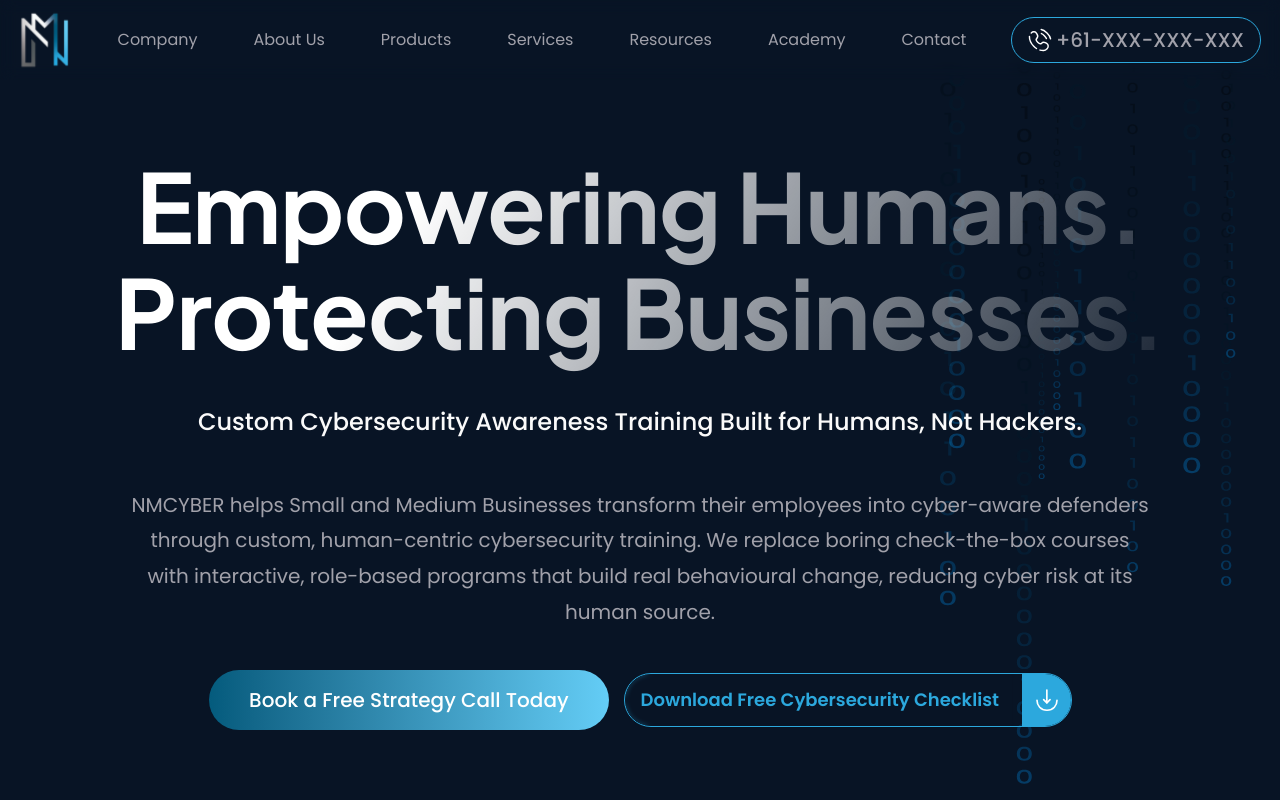
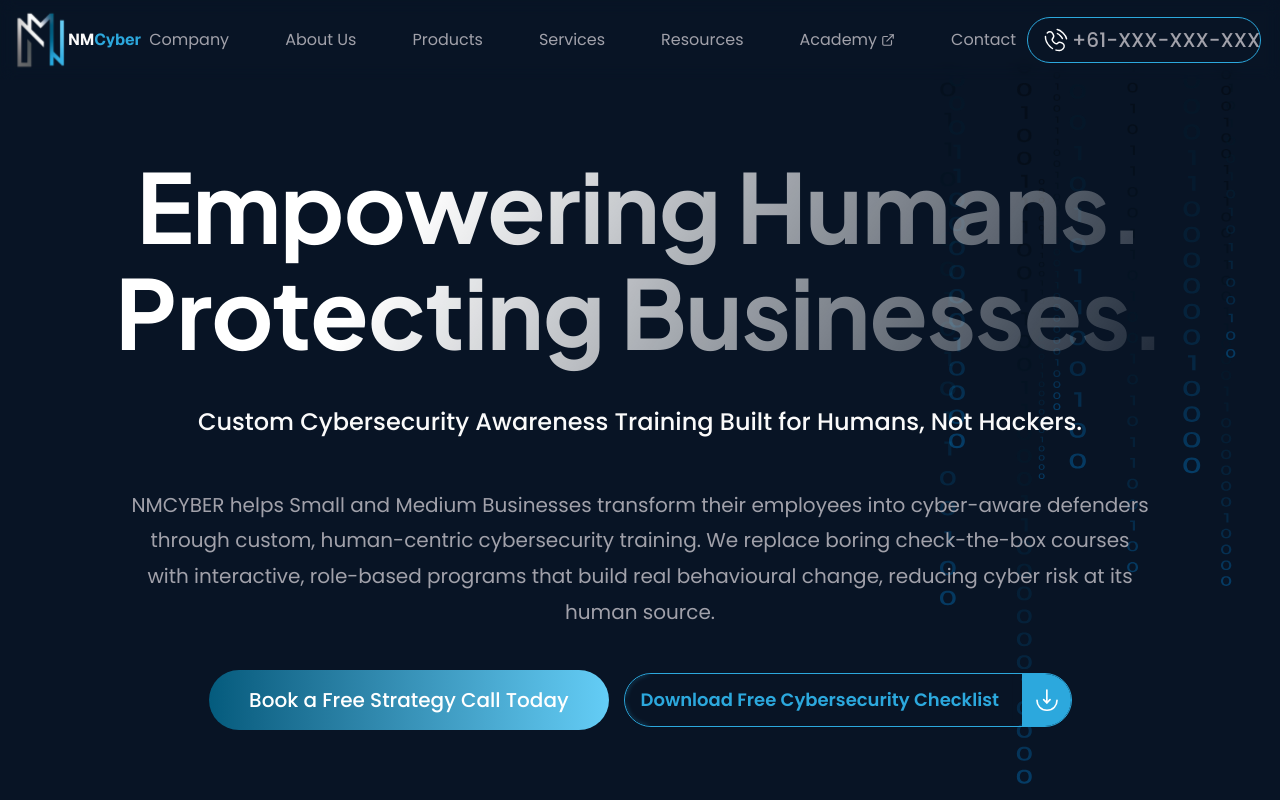
Before and after one commit to nmcyber/nmcyber-website-2.0, a Next.js app: page / in a window 1280 px wide. Shown: the top 800 px of the page. Built offline with nearby package versions, Linux system fonts and the light colour scheme.

Commit message:
feat: added academy link, changed navbar layout

```diff
--- a/components/shared/navbar.tsx
+++ b/components/shared/navbar.tsx
@@ -1,6 +1,6 @@
 'use client';
 import { Toggle } from '@radix-ui/react-toggle';
-import { Menu, X } from 'lucide-react';
+import { Menu, X, ExternalLink } from 'lucide-react';
 import Image from 'next/image';
 import Link from 'next/link';
 import { usePathname } from 'next/navigation';
@@ -35,9 +35,9 @@ export default function NavBar() {
 
   return (
     <>
-      <nav className="flex flex-row h-20 w-full fixed items-center justify-between px-2 sm:px-4 z-30 backdrop-blur-sm sm:text-nowrap">
+      <nav className="flex flex-row h-20 w-full fixed items-center justify-between md:justify-evenly  px-2 sm:px-4 z-30 backdrop-blur-sm sm:text-nowrap">
         {/* Logo */}
-        <Link href="/" className="flex flex-row items-center justify-center h-full">
+        <Link href="/" className="flex flex-row items-center justify-center h-full font-bold">
           <Image
             src="/images/NMCyber.svg"
             alt="NMCyber logo"
@@ -46,6 +46,7 @@ export default function NavBar() {
             quality={90}
             className="h-12 lg:h-14 w-fit"
           />
+          NM<span className="text-accent">Cyber</span>
         </Link>
 
         {/* Desktop Navigation (from md and up) */}
@@ -56,6 +57,8 @@ export default function NavBar() {
               <div key={item.name} className="relative group">
                 <Link
                   href={item.href}
+                  target={item.external ? '_blank' : undefined}
+                  rel={item.external ? 'noopener noreferrer' : undefined}
                   className={`nav-link transition-all px-3 md:px-2 lg:px-3 py-2 rounded flex items-center gap-1 ${
                     pathname === item.href
                       ? 'font-[Poppins] text-sm md:text-[13px] lg:text-base xl:text-lg font-semibold text-white shadow-[0px_2px_0px_0px_var(--color-accent)] bg-gradient-to-b from-transparent to-white/14 w-fit h-9 flex items-center justify-center'
@@ -63,6 +66,7 @@ export default function NavBar() {
                   }`}
                 >
                   {item.name}
+                  {item.external && <ExternalLink className="w-3.5 h-3.5" />}
                 </Link>
 
                 {/* Desktop Dropdown */}
@@ -186,6 +190,8 @@ export default function NavBar() {
                       <div className="flex items-center">
                         <Link
                           href={item.href}
+                          target={item.external ? '_blank' : undefined}
+                          rel={item.external ? 'noopener noreferrer' : undefined}
                           className={`transition-all py-2 px-4 rounded flex items-center justify-between ${
                             pathname === item.href
                               ? 'text-white bg-accent/20 border-l-4 border-accent font-[Poppins] font-semibold text-sm'
@@ -201,6 +207,7 @@ export default function NavBar() {
                           }}
                         >
                           <span>{item.name}</span>
+                          {item.external && <ExternalLink className="w-3.5 h-3.5" />}
                         </Link>
                       </div>
 
--- a/utils/constants.ts
+++ b/utils/constants.ts
@@ -70,11 +70,9 @@ export const NAVIGATION_WITH_SUBMENUS = [
   },
   {
     name: 'Academy',
-    href: '/academy',
-    submenus: [
-      { name: 'Coming Soon', href: '/academy' },
-      { name: 'Contact Us', href: '/academy#contact' },
-    ],
+    href: 'https://cyberseclaunchpad.com/',
+    external:true,
+    submenus:[],
   },
   {
     name: 'Contact',
```
